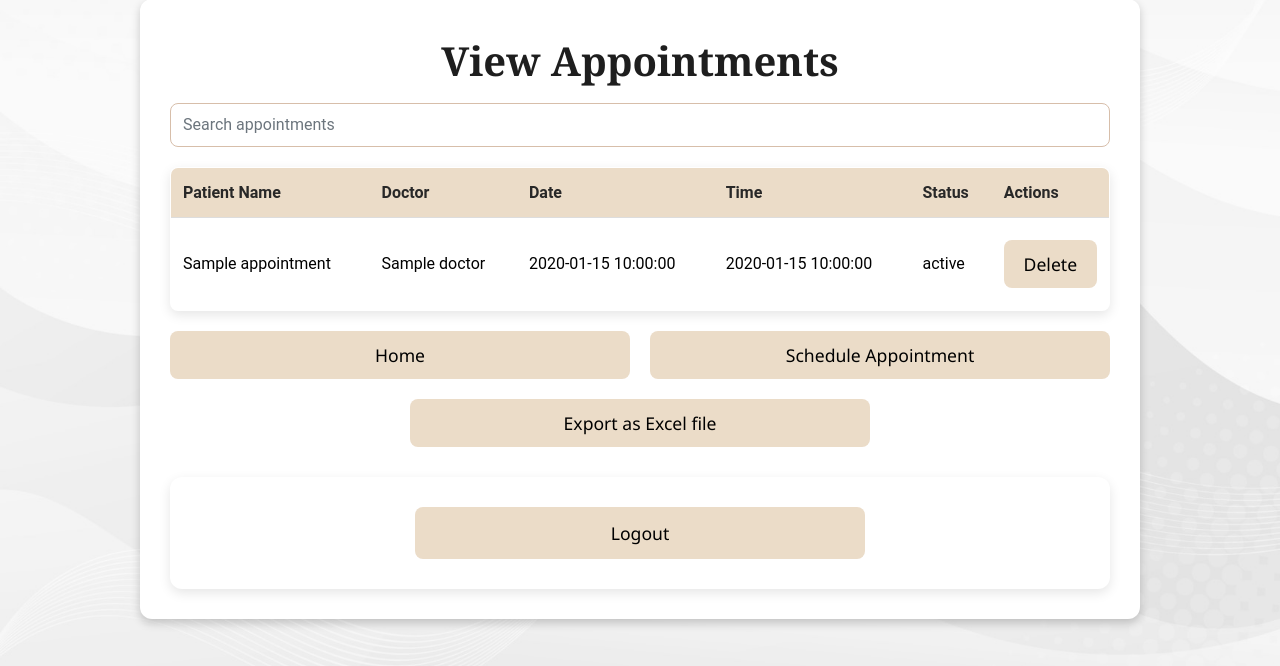
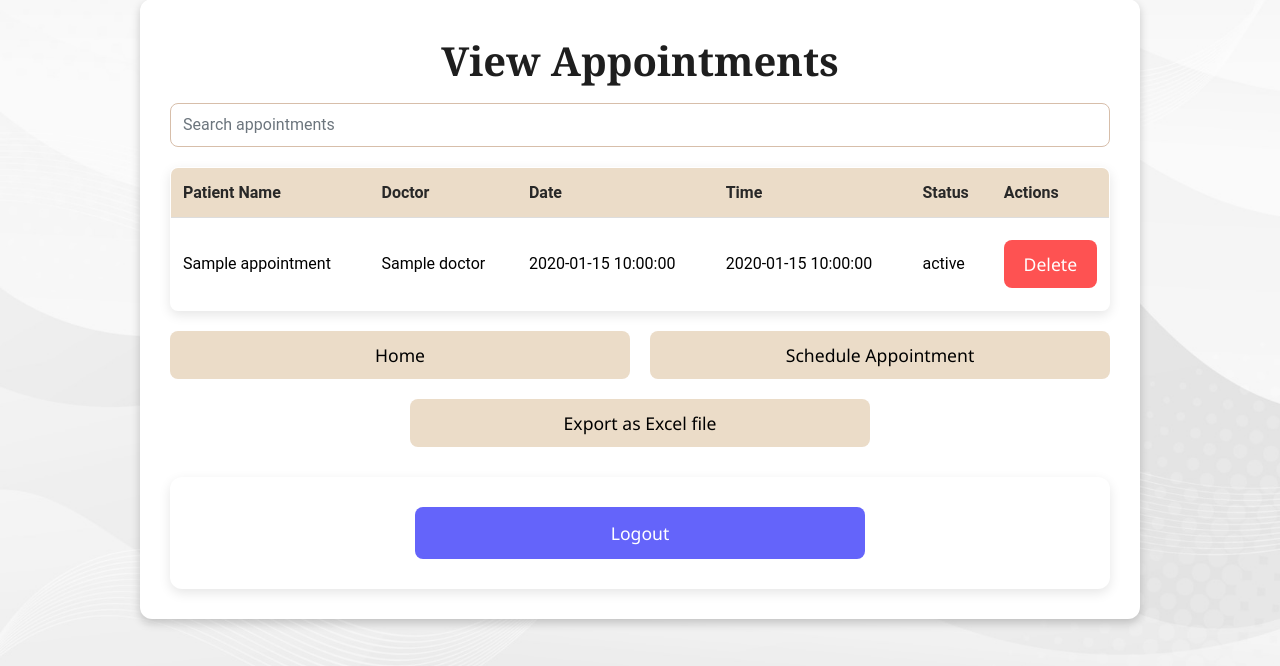
Before and after one commit to YashPhadtare12/Hospital_Management, a Flask app: template templates/view-appointments.html in a window 1280 px wide. Shown: the part 91-757 px from the top of the page. Run offline with Flask 3, Linux system fonts and the light colour scheme; the template is opened without the code that fills it: most values are stand-ins (such as "Sample title", 1, 10 or a date in 2020).

Commit message:
Update view-appointments.html

```diff
--- a/templates/view-appointments.html
+++ b/templates/view-appointments.html
@@ -35,7 +35,7 @@
               <td data-label="Time">{{ appointment.time }}</td>
               <td data-label="Status">{{ appointment.status }}</td>
               <td data-label="Actions">
-                <button class="btn" style="width: 100%;" onclick="deleteAppointment('{{ appointment.patient_name }}', '{{ appointment.date }}', '{{ appointment.time }}')">Delete</button>
+                <button class=" del-btn" style="width: 100%;" onclick="deleteAppointment('{{ appointment.patient_name }}', '{{ appointment.date }}', '{{ appointment.time }}')">Delete</button>
               </td>
             </tr>
           {% endfor %}
@@ -47,7 +47,7 @@
         <button onclick="exportAppointments()" class="btn">Export as Excel file</button>
       </div>
       <footer>
-        <a href="{{ url_for('logout') }}" class="btn">Logout</a>
+        <a href="{{ url_for('logout') }}" class="btn but-main">Logout</a>
       </footer>
     </div>
     <script src="{{ url_for('static', filename='scripts/view-appointments.js') }}"></script>
```
